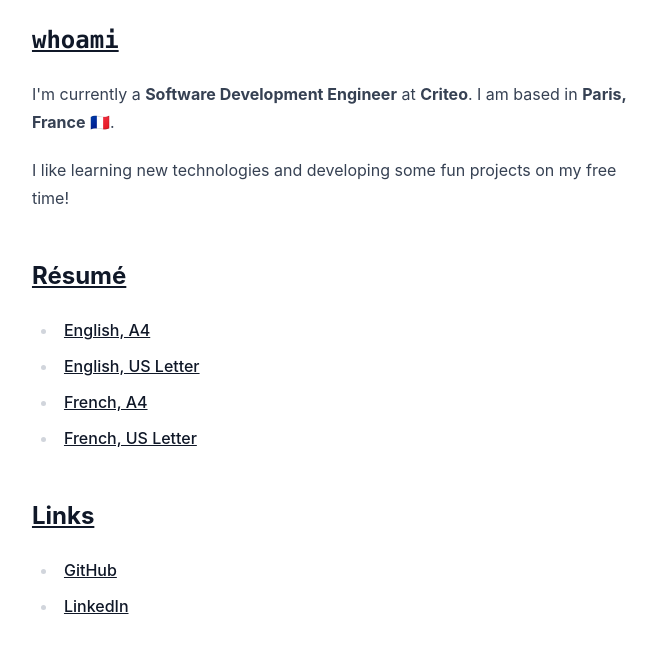
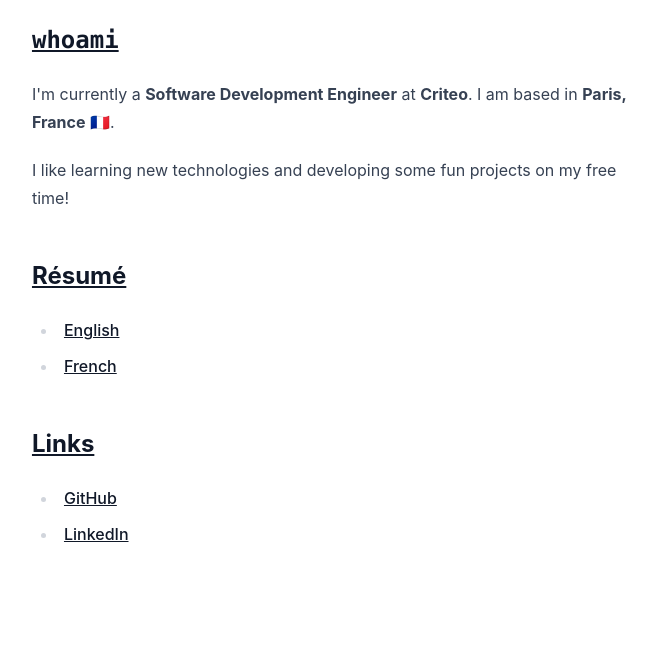
Before and after one commit to NextFire/nextfire.github.io, a website: page index.html in a window 1280 px wide. Shown: the part 392-1042 px from the top of the page, without its empty margins (296-952 px from the left). After the commit the page ends 976 px from the top, so only its background shows below. Drawn offline with nearby package versions, Linux system fonts and the light colour scheme; files that its build step writes are made by us from their sources.

Commit message:
keep only A4 resumes

```diff
--- a/index.html
+++ b/index.html
@@ -46,25 +46,13 @@
         <li>
           <a href="https://drive.google.com/file/d/1OgtPLlknZ9Rnd30LbI4ZhfqqICNYkCKS/view" target="_blank"
             rel="noopener noreferrer">
-            English, A4
-          </a>
-        </li>
-        <li>
-          <a href="https://drive.google.com/file/d/1yBHEKBTkMH6JbtdXDtebfEZt9oa0M-hH/view" target="_blank"
-            rel="noopener noreferrer">
-            English, US Letter
+            English
           </a>
         </li>
         <li>
           <a href="https://drive.google.com/file/d/12__L_higcbQT4j33KDJtenqtvat_QQQw/view" target="_blank"
             rel="noopener noreferrer">
-            French, A4
-          </a>
-        </li>
-        <li>
-          <a href="https://drive.google.com/file/d/1LeiJc2ezaMVFfatRnmJa0QIrgvCPCsX_/view" target="_blank"
-            rel="noopener noreferrer">
-            French, US Letter
+            French
           </a>
         </li>
       </ul>
```
